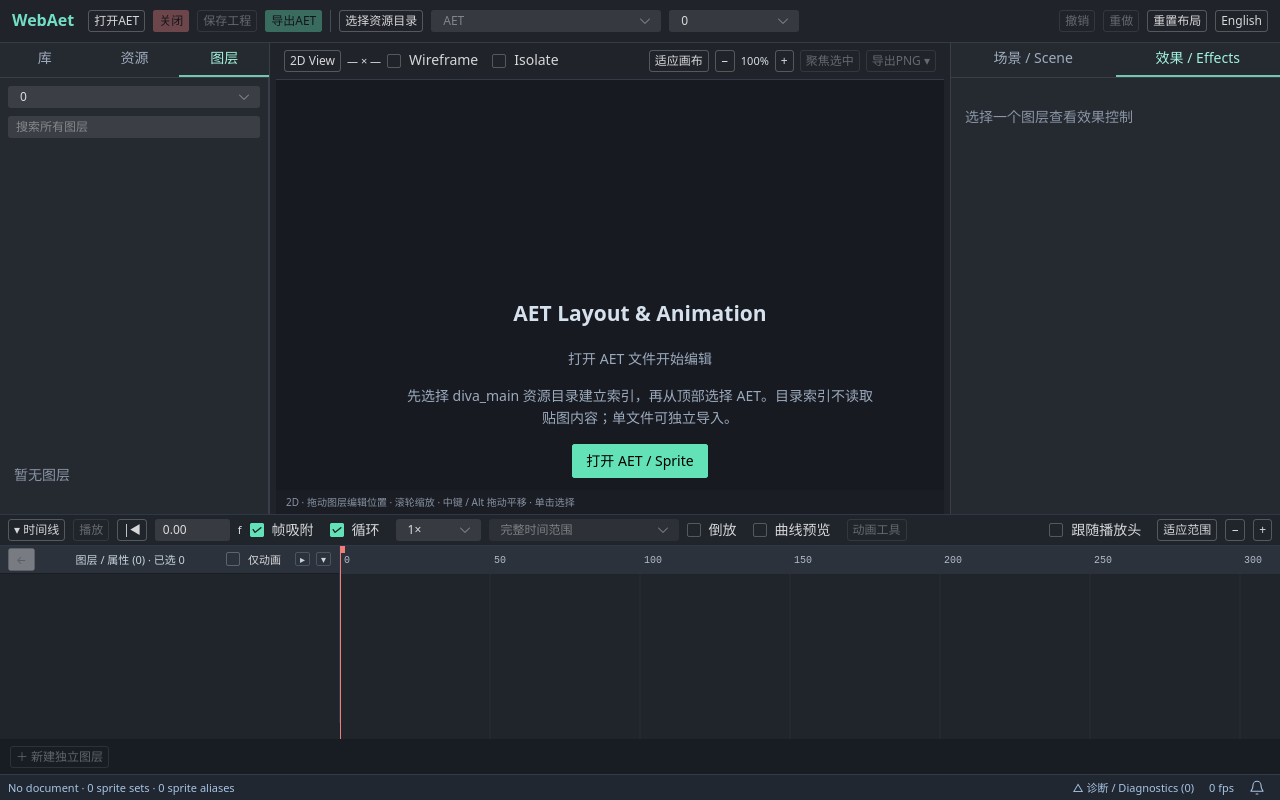
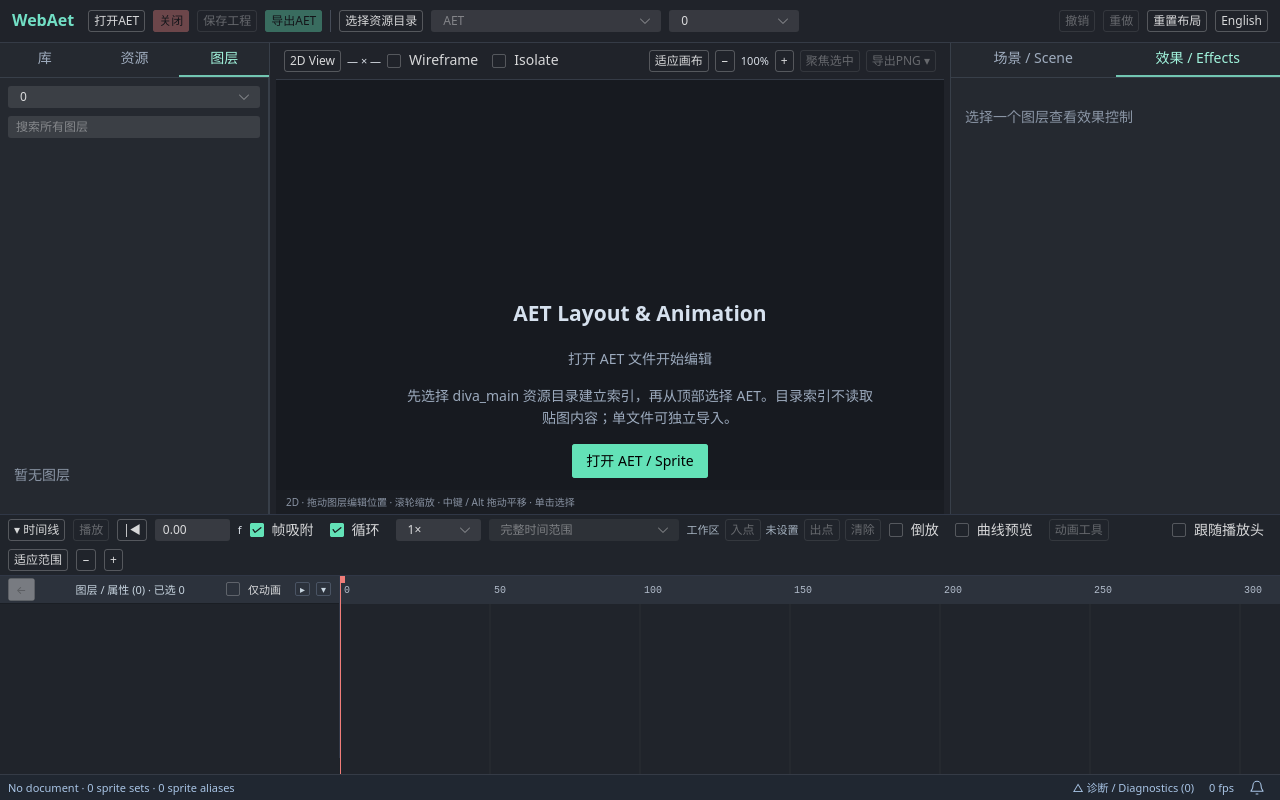
Before and after one commit to samnyan/WebAet, a Vue app: page /#/ in a window 1280 px wide. Built offline with nearby package versions, Linux system fonts and the light colour scheme.

Commit message:
feat: add per-composition preview work areas

```diff
--- a/src/components/editor/AetTimeline.vue
+++ b/src/components/editor/AetTimeline.vue
@@ -9,6 +9,8 @@ import {
   TIMELINE_DEFAULT_LABELS_WIDTH,
 } from '../../editor/timelineRows'
 import CurvePreview from './CurvePreview.vue'
+import WorkAreaControls from './WorkAreaControls.vue'
+import { useWorkArea } from '../../editor/workArea'
 import AetTimelineCanvas from './AetTimelineCanvas.vue'
 import TimelineLabels from './TimelineLabels.vue'
 import AnimationToolsDialog from './AnimationToolsDialog.vue'
@@ -40,6 +42,11 @@ watch([playbackSpeed, reverse], () => {
 })
 
 const segmentId = ref('all')
+const work = useWorkArea(e)
+function setWorkArea(start: number, end: number) {
+  if (work.set(start, end)) segmentId.value = 'work'
+}
+function clearWorkArea() { work.clear(); if (segmentId.value === 'work') segmentId.value = 'all' }
 
 const segments = computed(() => {
   e.version.value
@@ -57,6 +64,7 @@ const layerRange = computed(() => {
 
 const segmentOptions = computed(() => [
   { value: 'all', label: '完整时间范围' },
+  ...(work.area.value ? [{ value: 'work', label: '工作区间（仅预览）' }] : []),
   ...(layerRange.value
     ? [{ value: 'layer', label: `选中图层 · ${layerRange.value.start}–${layerRange.value.end} f（末端不含）` }]
     : []),
@@ -74,7 +82,7 @@ const fullRange = computed(() => {
 
 const range = computed(
   () =>
-    (segmentId.value === 'layer' ? layerRange.value : segments.value.find(s => s.id === segmentId.value)) ??
+    (segmentId.value === 'work' ? work.area.value : segmentId.value === 'layer' ? layerRange.value : segments.value.find(s => s.id === segmentId.value)) ??
     fullRange.value
 )
 
@@ -364,6 +372,7 @@ onBeforeUnmount(() => {
           :options="segmentOptions"
           :disabled="segmentOptions.length < 2"
         />
+        <WorkAreaControls :area="work.area.value" :frame="e.frame.value" :start="fullRange.start" :end="fullRange.end" :disabled="!e.composition.value || e.busy.value" @set="setWorkArea" @clear="clearWorkArea" />
         <n-checkbox data-testid="reverse-playback" v-model:checked="reverse" size="small">倒放</n-checkbox>
         <n-checkbox data-testid="show-curve" v-model:checked="showCurve" size="small">曲线预览</n-checkbox>
 
@@ -418,7 +427,6 @@ onBeforeUnmount(() => {
         />
       </div>
 
-      <div style="padding: 6px 10px"><n-button data-testid="new-layer" size="tiny" :disabled="!e.composition.value || e.busy.value" @click="e.insertLayer()">＋ 新建独立图层</n-button></div>
       <CurvePreview
         v-if="showCurve"
         :curve="activeCurve"
--- /dev/null
+++ b/src/components/editor/WorkAreaControls.vue
@@ -0,0 +1,21 @@
+<script setup lang="ts">
+import { NButton } from 'naive-ui'
+import type { WorkArea } from '../../editor/workArea'
+const p = defineProps<{ area: WorkArea | null; frame: number; start: number; end: number; disabled: boolean }>()
+const emit = defineEmits<{ set: [start: number, end: number]; clear: [] }>()
+function boundary(which: 'start' | 'end') {
+  emit('set', which === 'start' ? p.frame : p.area?.start ?? p.start, which === 'end' ? p.frame : p.area?.end ?? p.end)
+}
+</script>
+<template>
+  <div class="work-area" title="仅预览工作区间，不写入 AET；出点不包含在播放范围内">
+    <span>工作区</span>
+    <NButton data-testid="work-in" size="tiny" :disabled="disabled || frame >= (area?.end ?? end)" @click="boundary('start')">入点</NButton>
+    <span data-testid="work-range">{{ area ? `${area.start}–${area.end} f` : '未设置' }}</span>
+    <NButton data-testid="work-out" size="tiny" :disabled="disabled || frame <= (area?.start ?? start)" @click="boundary('end')">出点</NButton>
+    <NButton data-testid="work-clear" size="tiny" :disabled="disabled || !area" @click="emit('clear')">清除</NButton>
+  </div>
+</template>
+<style scoped>
+.work-area{display:flex;align-items:center;gap:5px;font-size:11px;color:#a4b1bf}
+</style>
--- /dev/null
+++ b/src/editor/workArea.ts
@@ -0,0 +1,22 @@
+import { computed, shallowRef, watch } from 'vue'
+import type { Editor } from './state'
+export interface WorkArea { start: number; end: number }
+/** View-only, per-composition preview intervals; never included in asset snapshots. */
+export function useWorkArea(editor: Editor) {
+  const ranges = shallowRef(new Map<string, WorkArea>())
+  const key = () => `${editor.sceneIndex.value}:${editor.compositionId.value}`
+  const area = computed(() => ranges.value.get(key()) ?? null)
+  watch(() => editor.workspace.docSession.value, () => { ranges.value = new Map() }, { flush: 'sync' })
+  function set(start: number, end: number): boolean {
+    if (!editor.composition.value || editor.busy.value || !Number.isFinite(start) || !Number.isFinite(end) || end <= start) return false
+    const next = new Map(ranges.value)
+    next.set(key(), { start, end }); ranges.value = next
+    editor.workspace.requestPause()
+    return true
+  }
+  function clear() {
+    const next = new Map(ranges.value); next.delete(key()); ranges.value = next
+    editor.workspace.requestPause()
+  }
+  return { area, set, clear }
+}
```
